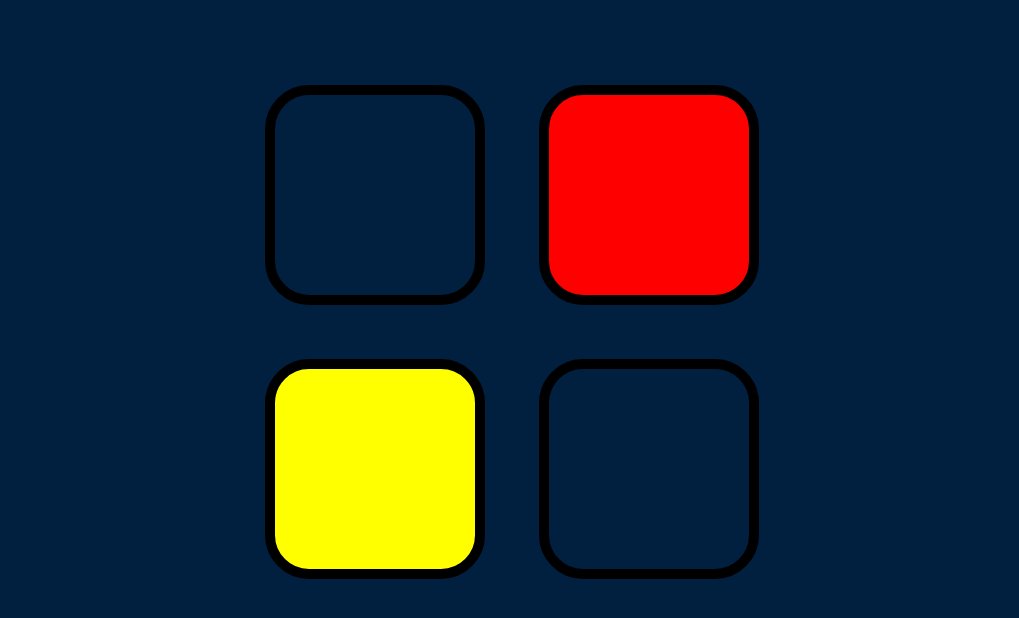
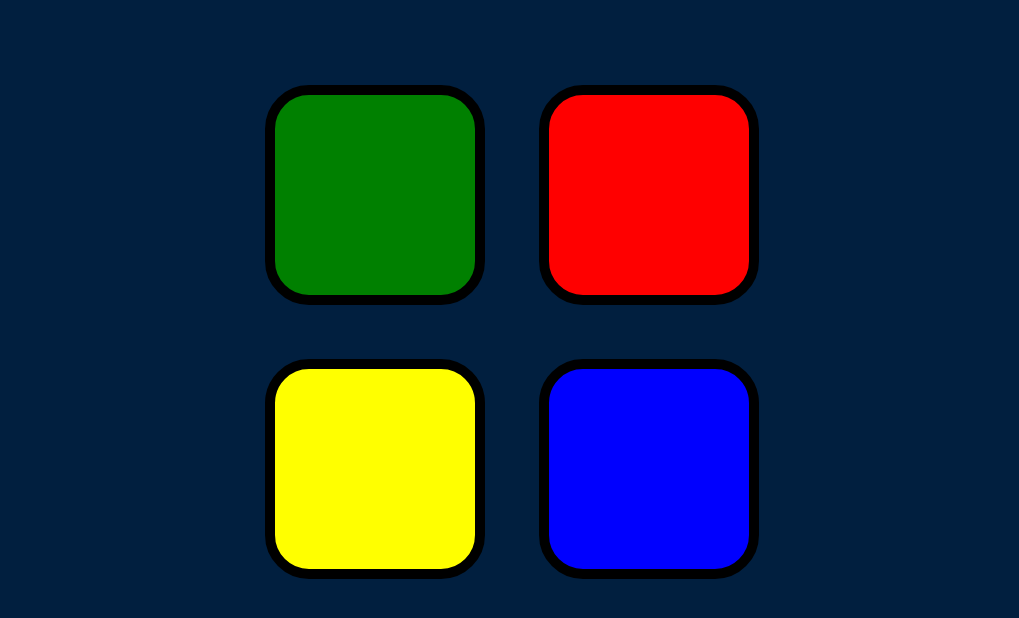
Before and after one commit to Ashok4264/code2, a plain HTML site: page index.html in a window 1280 px wide. Shown: the part 114-732 px from the top of the page, without its empty margins (128-1147 px from the left). Drawn offline with nearby package versions, Linux system fonts and the light colour scheme.

Commit message:
Update styles.css

```diff
--- a/styles.css
+++ b/styles.css
@@ -36,11 +36,11 @@ body {
 }
 
 .green {
-  background-color: greeen;
+  background-color: green;
 }
 
 .blue {
-  background-color: bule;
+  background-color: blue;
 }
 
 .yellow {
```
